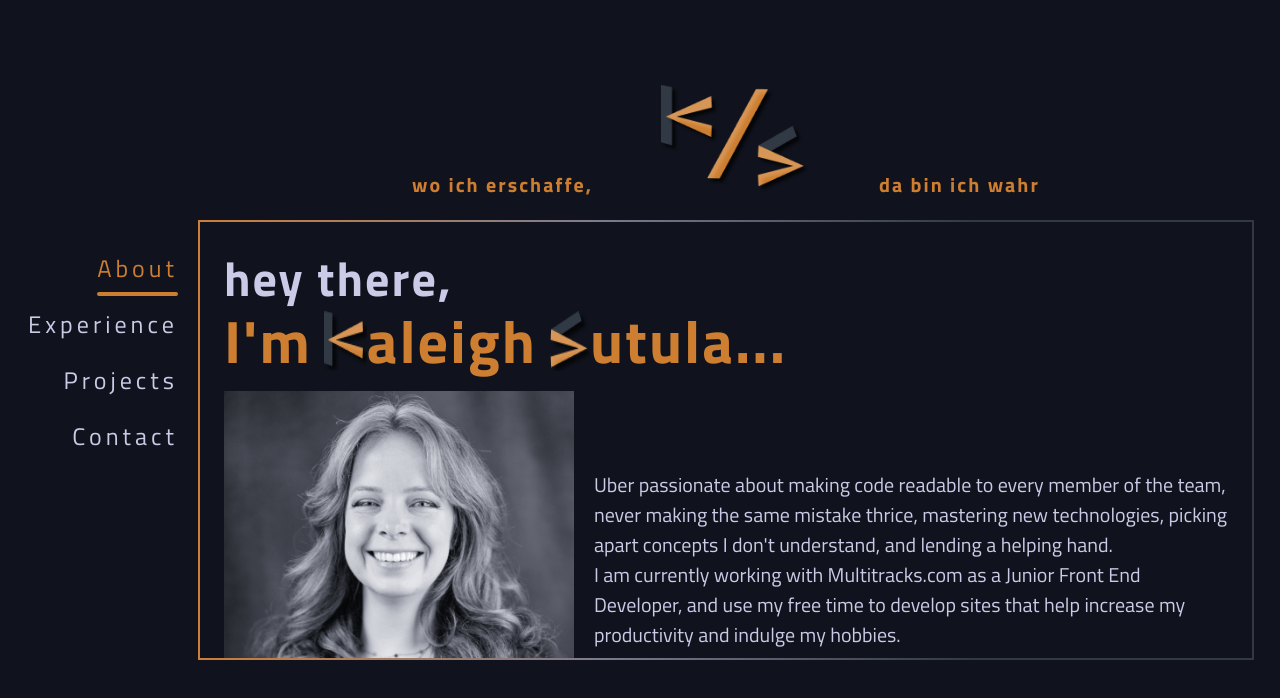
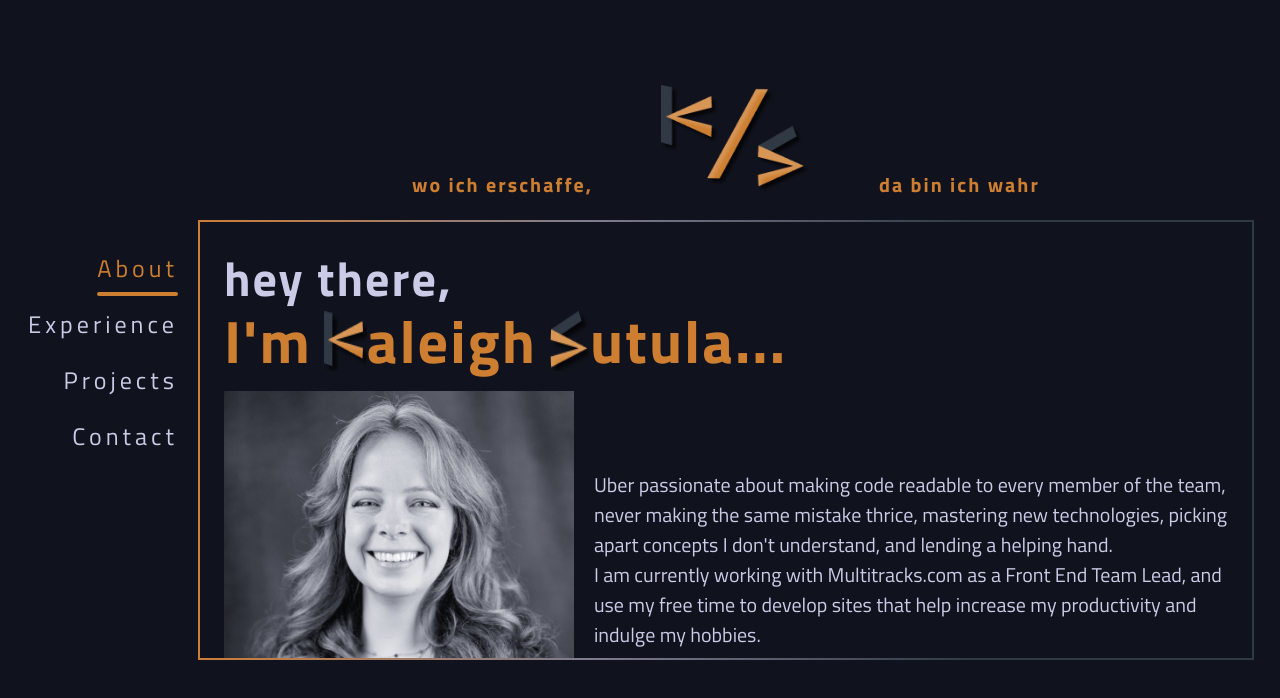
Before and after one commit to KmSutula/ks-website-2024, a Vue app: page / in a window 1280 px wide. Shown: the top 698 px of the page. Built offline with nearby package versions, Linux system fonts and the light colour scheme; some icons are missing.

Commit message:
content updates

```diff
--- a/src/components/SocialTabs.vue
+++ b/src/components/SocialTabs.vue
@@ -11,12 +11,8 @@ export default {
 
 <template>
 	<div class="social-tab--container">
-		<a class="social-tab" href="https://x.com/kmsutula">
-			<Icon icon="mingcute:social-x-line"/>
-		</a>
 		<a class="social-tab" href="https://github.com/KmSutula">
 			<Icon icon="mingcute:github-line"/>
-
 		</a>
 		<a class="social-tab" href="https://www.linkedin.com/in/kaleighsutula/">
 			<Icon icon="eva:linkedin-outline"/>
--- a/src/components/mainviews/About.vue
+++ b/src/components/mainviews/About.vue
@@ -17,7 +17,7 @@
 		<div class="about--right">
 			<p class="about--text">Uber passionate about making code readable to every member of the team, never making the same mistake thrice, mastering new technologies, picking apart concepts I don't understand, and lending a helping hand.
 			<br/>
-			I am currently working with Multitracks.com as a Junior Front End Developer, and use my free time to develop sites that help increase my productivity and indulge my hobbies.</p>
+			I am currently working with Multitracks.com as a Front End Team Lead, and use my free time to develop sites that help increase my productivity and indulge my hobbies.</p>
 		</div>
 	</div>
 </template>
```
Also changed, not shown: 1 other file (tests, documents, lock files or other folders).
